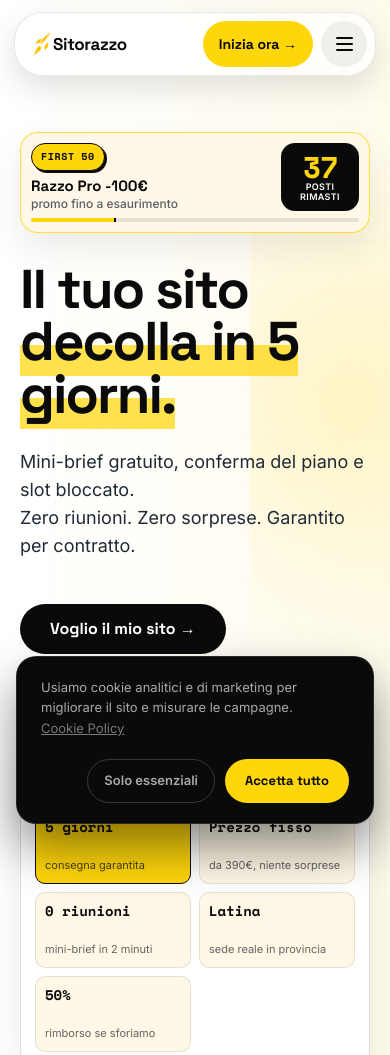
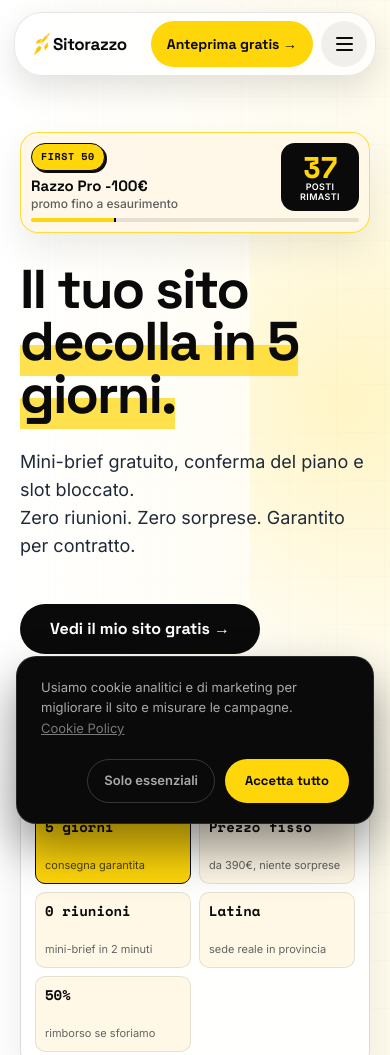
Before and after one commit to Ledmetal94/Sitorazzo, a website: page index.html in a window 390 px wide. Shown: the top 1055 px of the page. Drawn offline with nearby package versions, Linux system fonts and the light colour scheme; files that its build step writes are made by us from their sources.

Commit message:
feat(cta): route lead-gen CTAs to the free mockup funnel
Cold visitors arriving at any page now see a low-friction lead magnet
(free auto-mockup) instead of going straight to pricing. Hot visitors
still have the direct buy path one click away.

Changes (across 17 production HTML files):
- Nav pill: "Inizia ora →" → "Anteprima gratis →", href changed from
  #pacchetti to /mockup. Visible on every page, including blog/legal/
  settori.
- Mobile menu: prepend "Anteprima gratis" as the first nav item so the
  funnel entry is discoverable on touch.
- Homepage hero (index.html):
  * Primary (yellow): "Voglio il mio sito →" → "Vedi il mio sito gratis →"
    pointing at /mockup. This is the lead-magnet entry.
  * Secondary (ghost): "Come funziona ↓" → "Vedi pacchetti e prezzi ↓"
    pointing at #pacchetti. Hot-lead escape hatch.

Untouched on purpose:
- Hero package card "Scelgo Pro →" still points at #pacchetti. Users who
  scrolled into the card are higher-intent.
- Mid-page "Inizia ora →" CTAs and footer "Inizia ora" still go to
  #pacchetti. Lower in the page = warmer lead.

Funnel design:
- Cold (top of page, off-site arrivals): nav + hero → /mockup
- Warm (mid-page, package card): → #pacchetti
- Hot (footer, mid-page conversion blocks): → #pacchetti

Co-Authored-By: Claude Opus 4.7 (1M context) <noreply@anthropic.com>

```diff
--- a/_template.html
+++ b/_template.html
@@ -63,7 +63,7 @@
     </div>
 
     <!-- CTA -->
-    <a href="/#pacchetti" class="sr-nav-cta-pill">Inizia ora →</a>
+    <a href="/mockup" class="sr-nav-cta-pill">Anteprima gratis →</a>
 
     <!-- Mobile menu trigger -->
     <button id="sr-mobile-menu-toggle" class="sr-mobile-menu-toggle" type="button" aria-label="Apri menu" aria-expanded="false" aria-controls="sr-mobile-menu">
@@ -74,6 +74,7 @@
 
     <!-- Mobile menu -->
     <div id="sr-mobile-menu" class="sr-mobile-menu-panel" hidden>
+      <a href="/mockup">Anteprima gratis</a>
       <a href="/#come-funziona">Come funziona</a>
       <a href="/#pacchetti">Pacchetti</a>
       <a href="/esempi.html">Esempi</a>
--- a/contatti.html
+++ b/contatti.html
@@ -107,7 +107,7 @@
     </div>
 
     <!-- CTA -->
-    <a href="/#pacchetti" class="sr-nav-cta-pill">Inizia ora →</a>
+    <a href="/mockup" class="sr-nav-cta-pill">Anteprima gratis →</a>
 
     <!-- Mobile menu trigger -->
     <button id="sr-mobile-menu-toggle" class="sr-mobile-menu-toggle" type="button" aria-label="Apri menu" aria-expanded="false" aria-controls="sr-mobile-menu">
@@ -118,6 +118,7 @@
 
     <!-- Mobile menu -->
     <div id="sr-mobile-menu" class="sr-mobile-menu-panel" hidden>
+      <a href="/mockup">Anteprima gratis</a>
       <a href="/#come-funziona">Come funziona</a>
       <a href="/#pacchetti">Pacchetti</a>
       <a href="/esempi.html">Esempi</a>
--- a/esempi.html
+++ b/esempi.html
@@ -900,7 +900,7 @@
     </div>
 
     <!-- CTA -->
-    <a href="/#pacchetti" class="sr-nav-cta-pill">Inizia ora →</a>
+    <a href="/mockup" class="sr-nav-cta-pill">Anteprima gratis →</a>
 
     <!-- Mobile menu trigger -->
     <button id="sr-mobile-menu-toggle" class="sr-mobile-menu-toggle" type="button" aria-label="Apri menu" aria-expanded="false" aria-controls="sr-mobile-menu">
@@ -911,6 +911,7 @@
 
     <!-- Mobile menu -->
     <div id="sr-mobile-menu" class="sr-mobile-menu-panel" hidden>
+      <a href="/mockup">Anteprima gratis</a>
       <a href="/#come-funziona">Come funziona</a>
       <a href="/#pacchetti">Pacchetti</a>
       <a href="/esempi.html">Esempi</a>
--- a/faq.html
+++ b/faq.html
@@ -62,7 +62,7 @@
     </div>
 
     <!-- CTA -->
-    <a href="/#pacchetti" class="sr-nav-cta-pill">Inizia ora →</a>
+    <a href="/mockup" class="sr-nav-cta-pill">Anteprima gratis →</a>
 
     <!-- Mobile menu trigger -->
     <button id="sr-mobile-menu-toggle" class="sr-mobile-menu-toggle" type="button" aria-label="Apri menu" aria-expanded="false" aria-controls="sr-mobile-menu">
@@ -73,6 +73,7 @@
 
     <!-- Mobile menu -->
     <div id="sr-mobile-menu" class="sr-mobile-menu-panel" hidden>
+      <a href="/mockup">Anteprima gratis</a>
       <a href="/#come-funziona">Come funziona</a>
       <a href="/#pacchetti">Pacchetti</a>
       <a href="/esempi.html">Esempi</a>
--- a/index.html
+++ b/index.html
@@ -198,7 +198,7 @@
     </div>
 
     <!-- CTA -->
-    <a href="#pacchetti" data-scroll-to="#pacchetti" class="sr-nav-cta-pill">Inizia ora →</a>
+    <a href="/mockup" class="sr-nav-cta-pill">Anteprima gratis →</a>
 
     <!-- Mobile menu trigger -->
     <button id="sr-mobile-menu-toggle" class="sr-mobile-menu-toggle" type="button" aria-label="Apri menu" aria-expanded="false" aria-controls="sr-mobile-menu">
@@ -209,6 +209,7 @@
 
     <!-- Mobile menu -->
     <div id="sr-mobile-menu" class="sr-mobile-menu-panel" hidden>
+      <a href="/mockup">Anteprima gratis</a>
       <a href="#come-funziona" data-scroll-to="#come-funziona">Come funziona</a>
       <a href="#pacchetti" data-scroll-to="#pacchetti">Pacchetti</a>
       <a href="/esempi.html">Esempi</a>
@@ -497,15 +498,15 @@
 
         <!-- CTAs -->
         <div style="display:flex; gap:12px; flex-wrap:wrap; align-items:center; margin-bottom:24px;">
-          <a href="#pacchetti" data-scroll-to="#pacchetti"
+          <a href="/mockup"
             class="hero-cta-primary"
             style="display:inline-flex; align-items:center; gap:8px; font-family:'Space Grotesk',sans-serif; font-weight:700; font-size:16px; background:#FFD60A; color:#0A0A0A; padding:15px 32px; border-radius:9999px; text-decoration:none; transition:background 200ms, transform 200ms, box-shadow 200ms;">
-            Voglio il mio sito →
+            Vedi il mio sito gratis →
           </a>
-          <a href="#come-funziona" data-scroll-to="#come-funziona"
+          <a href="#pacchetti" data-scroll-to="#pacchetti"
             class="hero-cta-ghost"
             style="display:inline-flex; align-items:center; font-family:'Inter',sans-serif; font-weight:500; font-size:15px; color:rgba(255,255,255,0.55); text-decoration:none; padding:15px 24px; transition:color 150ms;">
-            Come funziona ↓
+            Vedi pacchetti e prezzi ↓
           </a>
         </div>
 
--- a/mockup.html
+++ b/mockup.html
@@ -54,7 +54,7 @@
       <a href="/faq.html" class="sr-navlink">FAQ</a>
       <a href="/contatti.html" class="sr-navlink">Contatti</a>
     </div>
-    <a href="/#pacchetti" class="sr-nav-cta-pill">Inizia ora →</a>
+    <a href="/mockup" class="sr-nav-cta-pill">Anteprima gratis →</a>
     <button id="sr-mobile-menu-toggle" class="sr-mobile-menu-toggle" type="button" aria-label="Apri menu" aria-expanded="false" aria-controls="sr-mobile-menu">
       <span></span><span></span><span></span>
     </button>
--- a/quanto-costa-sito-web.html
+++ b/quanto-costa-sito-web.html
@@ -62,7 +62,7 @@
     </div>
 
     <!-- CTA -->
-    <a href="/#pacchetti" class="sr-nav-cta-pill">Inizia ora →</a>
+    <a href="/mockup" class="sr-nav-cta-pill">Anteprima gratis →</a>
 
     <!-- Mobile menu trigger -->
     <button id="sr-mobile-menu-toggle" class="sr-mobile-menu-toggle" type="button" aria-label="Apri menu" aria-expanded="false" aria-controls="sr-mobile-menu">
@@ -73,6 +73,7 @@
 
     <!-- Mobile menu -->
     <div id="sr-mobile-menu" class="sr-mobile-menu-panel" hidden>
+      <a href="/mockup">Anteprima gratis</a>
       <a href="/#come-funziona">Come funziona</a>
       <a href="/#pacchetti">Pacchetti</a>
       <a href="/esempi.html">Esempi</a>
--- a/realizzazione-siti-web-latina.html
+++ b/realizzazione-siti-web-latina.html
@@ -91,7 +91,7 @@
     </div>
 
     <!-- CTA -->
-    <a href="/#pacchetti" class="sr-nav-cta-pill">Inizia ora →</a>
+    <a href="/mockup" class="sr-nav-cta-pill">Anteprima gratis →</a>
 
     <!-- Mobile menu trigger -->
     <button id="sr-mobile-menu-toggle" class="sr-mobile-menu-toggle" type="button" aria-label="Apri menu" aria-expanded="false" aria-controls="sr-mobile-menu">
@@ -102,6 +102,7 @@
 
     <!-- Mobile menu -->
     <div id="sr-mobile-menu" class="sr-mobile-menu-panel" hidden>
+      <a href="/mockup">Anteprima gratis</a>
       <a href="/#come-funziona">Come funziona</a>
       <a href="/#pacchetti">Pacchetti</a>
       <a href="/esempi.html">Esempi</a>
--- a/sitorazzo-vs-wix.html
+++ b/sitorazzo-vs-wix.html
@@ -62,7 +62,7 @@
     </div>
 
     <!-- CTA -->
-    <a href="/#pacchetti" class="sr-nav-cta-pill">Inizia ora →</a>
+    <a href="/mockup" class="sr-nav-cta-pill">Anteprima gratis →</a>
 
     <!-- Mobile menu trigger -->
     <button id="sr-mobile-menu-toggle" class="sr-mobile-menu-toggle" type="button" aria-label="Apri menu" aria-expanded="false" aria-controls="sr-mobile-menu">
@@ -73,6 +73,7 @@
 
     <!-- Mobile menu -->
     <div id="sr-mobile-menu" class="sr-mobile-menu-panel" hidden>
+      <a href="/mockup">Anteprima gratis</a>
       <a href="/#come-funziona">Come funziona</a>
       <a href="/#pacchetti">Pacchetti</a>
       <a href="/esempi.html">Esempi</a>
```
Also changed, not shown: blog/come-costruire-sito-web-professionale.html (+2 -1 lines), blog/index.html (+2 -1 lines), legal/cookie-policy.html (+2 -1 lines), legal/privacy-policy.html (+2 -1 lines), legal/termini-condizioni.html (+2 -1 lines), settori/idraulici.html (+2 -1 lines), settori/parrucchieri.html (+2 -1 lines), settori/ristoranti.html (+2 -1 lines), 1 other file.
